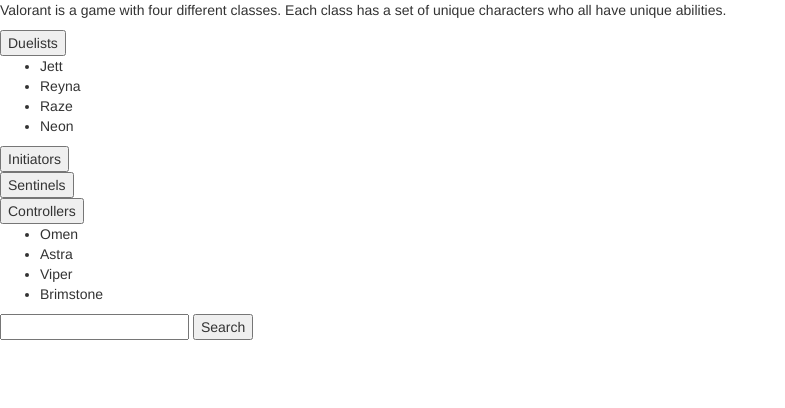
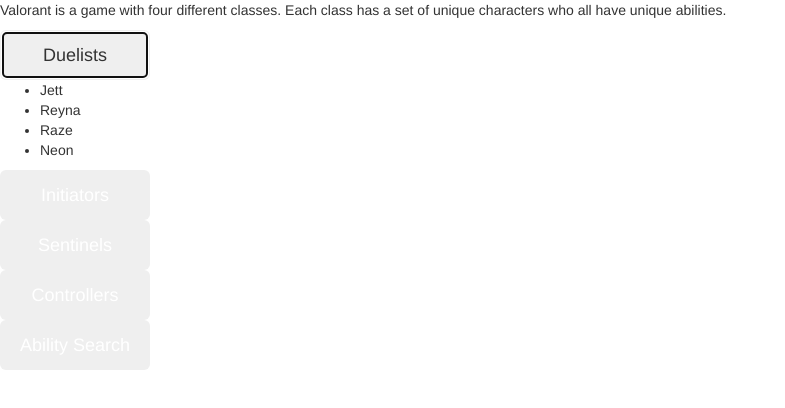
Before and after one commit to itsnotdanial/valorant-website, a website: page client/index.html in a window 1280 px wide. Both pictures are taken after a click on the button "Duelists". Shown: the whole page, without its empty margins (0-785 px from the left). Drawn offline with nearby package versions, Linux system fonts and the light colour scheme; files that its build step writes are made by us from their sources.

Commit message:
Fixed all the buttons and added some styling

```diff
--- a/client/index.html
+++ b/client/index.html
@@ -19,7 +19,8 @@
 </div>
 
 <div>
-   <button data-toggle ="collapse"data-target = "#duel"> Duelists </button>
+   <button data-toggle ="collapse"data-target = "#duel" class = "btn btn-lg "> Duelists </button>
+   <div id = "duel" class = "collapse mt-3">
         <ul>
             <li> Jett </li>
             <li> Reyna </li>
@@ -27,10 +28,11 @@
             <li> Neon </li>
         </ul>
    </div>
+</div>
 
 
 <div>
-    <button data-toggle ="collapse"data-target = "#init" aria-expanded="true"> Initiators </button>
+    <button data-toggle ="collapse"data-target = "#init" class = "btn btn-lg"> Initiators </button>
     <div id = "init" class = "collapse mt-3">
         <ul>
                 <li> Sova </li>
@@ -40,8 +42,9 @@
         </ul>
     </div>
  </div>
+
  <div>
-    <button data-toggle ="collapse"data-target = "#sen" class = "button SenButton"> Sentinels </button>
+    <button data-toggle ="collapse"data-target = "#sen" class = "btn btn-lg "> Sentinels </button>
     <div id = "sen" class = "collapse mt-3">
         <ul>
                 <li> Killjoy </li>
@@ -51,9 +54,10 @@
         </ul>
     </div>
  </div>
+
  <div>
-    <button data-toggle ="collapse"data-target = "#control"> Controllers </button>
-    <div id = "control" class = "collapse mt-3"></div>
+    <button data-toggle ="collapse"data-target = "#control" class = "btn btn-lg "> Controllers </button>
+    <div id = "control" class = "collapse mt-3">
         <ul>
             <li> Omen </li>
             <li> Astra </li>
@@ -64,7 +68,14 @@
     </div>
 </div>
 
-<div id = "duel">
+
+
+<div>
+
+        <button data-toggle ="collapse"data-target = "#searching" class = "btn btn-lg "> Ability Search </button>
+
+        <div id = "searching" class = "collapse mt-3">
+
             <p>
                 <form id = "form-duel" >
                     <input id = "in-tag" name = "tag"></input>
@@ -72,12 +83,16 @@
                 </form>
             </p>
 
-    </div>
+            <div id = "duel-container"></div>
+
+
+
         </div>
 
-<div id = "duel-container">
 
 </div>
+
+
 
 <script src ="fetch-client.js"></script>
 
--- /dev/null
+++ b/client/styling.css
@@ -0,0 +1,9 @@
+.btn {
+    width : 150px;
+    height : 50px;
+    color : white
+}
+
+.bod {
+    background-color: #192149;
+}
```
Also changed, not shown: styling.css (deleted). Lines whose indentation alone changed are shown as unchanged.
